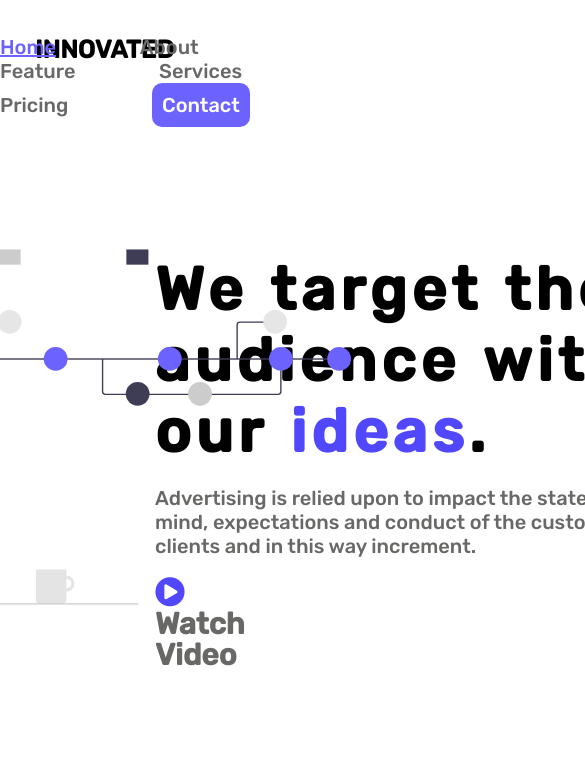
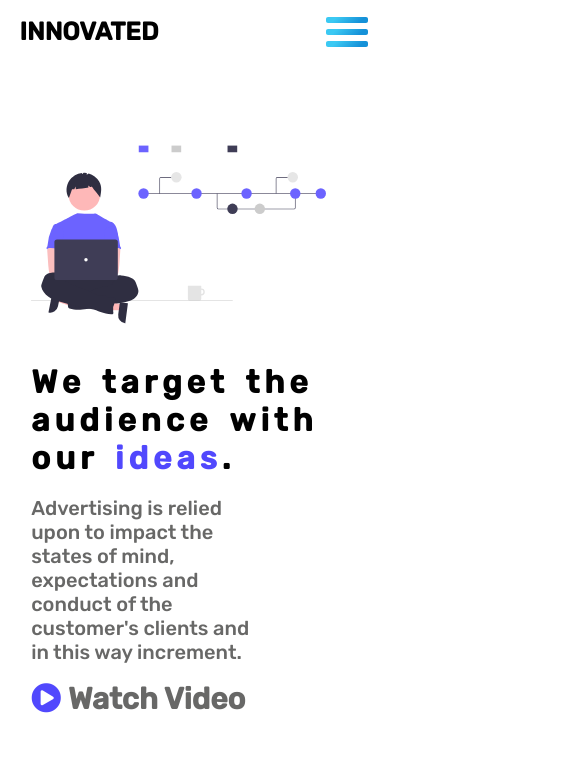
Before and after one commit to asimmakhmudov/Innovated-Website, a plain HTML site: page innovated.html in a window 390 px wide. Shown: the top 768 px of the page, 585 px wide, since content can reach past the window. Drawn offline with Linux system fonts and the light colour scheme.

Commit message:
The mobile version of the Innovated website has been made available. (responsive). Some changes were made in the design.

```diff
--- a/innovated.css
+++ b/innovated.css
@@ -1,69 +1,73 @@
 *{
     font-family: 'Rubik', sans-serif;
-    padding: 0;
     margin: 0;
 }
+.menu-container {
+    width: 100%;
+    padding-left: 5%;
+    padding-right: 5%;
+    padding-top: 2%;
+    box-sizing: border-box;
+    overflow: hidden;
+}
 .menu {
-    display: inline-flex;
-    padding: 35px;
+    width: 100%;
+    display: flex;
+    align-items: center;
 }
 .menu  h1 {
     font-size: 25px;
-
 }
-.menu ul{
-    word-spacing: 80px;
-    right: 10%;
-    position: absolute;
+.menu-container .menu-icon {
+    font-size: 25px;
+    cursor: pointer;
+    display: none;
+    color: #5148fd;
 }
-
-.menu ul li {
+nav {
+    flex: 1;
+    text-align: right;
+}
+nav ul li {
+    list-style: none;
     display: inline-block;
-    list-style: none;
+    margin-right: 30px;
 }
 .home {
     color: #6C63FF;
-    text-decoration: underline;
+    text-decoration: underline 4px;
 }
 .menu ul li a {
     text-decoration: none;
     color: #686867;
-    font-size: 20px;
+    font-size: 16px;
 }
 .menu ul li a:hover {
     color: black;
 }
-.contact {
-    border: none;
-    background-color: #6C63FF;
-    color: #fff;
-    padding: 10px;
-    border-radius: 10px;
-    font-size: 20px;
+.mainsection {
+    display: flex;
+    justify-content: space-between;
+    align-items: center;
+    margin: 100px 0;
+    padding-left: 8%;
+    padding-right: 8%;
 }
-.contact:hover {
-    background-color: #5148fd;
-    color: #fff;
-}
-.mainsection {
-    padding: 60px;
-
-}
-img {
-    right: 10%;
-    position: absolute;
+.row1 {
+    flex-basis: 40%;
+    position: relative;
 }
 h2 {
     font-size: 60px;
-    width: 500px;
+    width: 100%;
     word-spacing: 5px;
     letter-spacing: 5px;
 }
-span {
+.idea {
     color: #5148fd;
 }
 .text{
-    width: 500px;
+    width: 70%;
     color: #686867;
     font-size: 20px;
 }
@@ -75,6 +79,55 @@ span {
     font-size: 30px;
     color: #686867;
 }
-.texts {
-    padding: 95px;
+.watch:hover {
+    color: black;
 }
+.row2 {
+    position: relative;
+    flex-basis: 60%;
+    display: flex;
+    align-items: center;
+}
+.row2 img {
+    width: 90%;
+}
+@media only screen and (max-width:600px) {
+    nav ul {
+        width: 100%;
+        position: absolute;
+        background: #5148fd;
+        top: 75px;
+        right: 0;
+        z-index: 2;
+    }
+    nav ul li{
+        display: block;
+        margin-top: 10px;
+        margin-bottom: 10px;
+    }
+    .menu ul li a {
+        color: white;
+    }
+    .home {
+        color: white;
+        text-decoration: none;
+    }
+    .home:hover {
+        color: black;
+    }
+    .menu-container .menu-icon {
+        display: block;
+
+    }
+    h2 {
+        font-size: 200%;
+    }
+    #menuList {
+        overflow: hidden;
+        transition: 0.5s;
+    }
+    .mainsection {
+        flex-direction: column-reverse;
+        margin: 50px 0;
+    }
+}
--- a/innovated.html
+++ b/innovated.html
@@ -12,27 +12,32 @@
     <title>Innovated</title>
 </head>
 <body>
+    <div class="menu-container">
         <div class="menu">
                 <h1>INNOVATED</h1>
-            <ul>
-
-                <li><a href="#" ><span class="home">Home</span></a></li>
+                <nav >
+                <ul id="menuList">
+                    <li><a href="#"><span class="home">Home</span></a></li>
                     <li><a href="#">About</a></li>
                     <li><a href="#">Feature</a></li>
                     <li><a href="#">Services</a></li>
                     <li><a href="#">Pricing</a></li>
-                <input class="contact" type="button" value="Contact">
+                    <li><a href="#"><span>Contact</span></a></li>
                 </ul>
+                </nav>
+                <img class="menu-icon" src="icons8-menu.svg" onclick="toggleMenu()">
+        </div>
     </div>
     <div class="mainsection">
-        <img src="undraw_version_control_re_mg66.svg" alt="Innovated">
-        <div class="texts">
-        <h2>We target the audience with our <span>ideas</span>.</h2>
-        <br>
-        <p class="text">Advertising is relied upon to impact the states of mind, expectations and conduct of the customer's clients and in this way increment.</p>
-        <br>
+        <div class="row1">
+        <h2>We target the audience with our <span class="idea">ideas</span>.</h2><br>
+        <p class="text">Advertising is relied upon to impact the states of mind, expectations and conduct of the customer's clients and in this way increment.</p><br>
         <a href="#"><i class="fas fa-play-circle play"><span class="watch"> Watch Video </span> </i></a>
         </div>
+        <div class="row2">
+            <img src="undraw_version_control_re_mg66.svg" alt="Innovated">
         </div>
+    </div>
+    <script src="innovated.js"></script>
 </body>
 </html>
--- /dev/null
+++ b/innovated.js
@@ -0,0 +1,10 @@
+var menuList = document.getElementById("menuList");
+        menuList.style.maxHeight = "0px";
+        function toggleMenu(){
+            if (menuList.style.maxHeight == "0px") {
+                menuList.style.maxHeight = "500px";
+            }
+            else {
+                menuList.style.maxHeight = "0px"
+            }
+        }
```
Also changed, not shown: icons8-menu.svg (added). Lines whose indentation alone changed are shown as unchanged.
